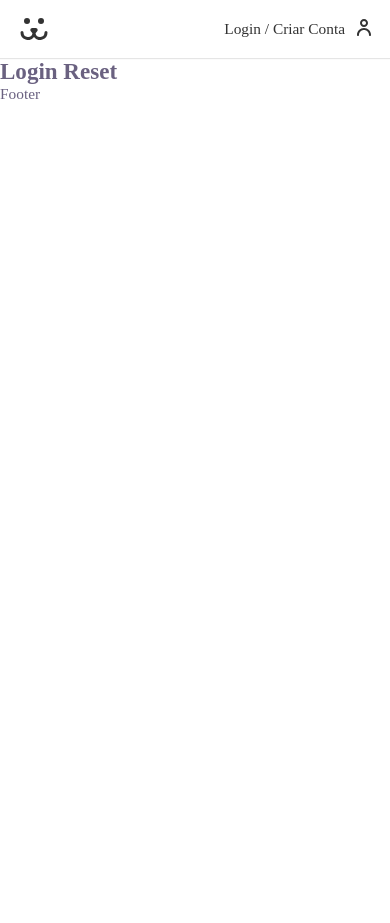
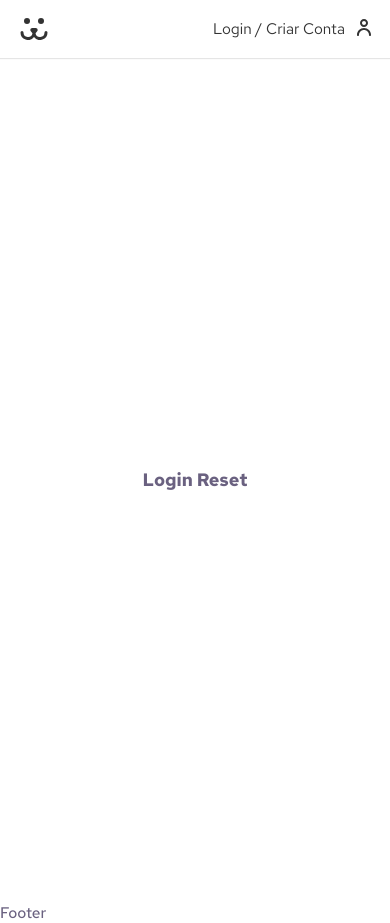
Before and after one commit to falaigor/social-dogs, a React (Create React App) app: page /login/reset in a window 390 px wide. Before the commit the page ends 844 px from the top, so only its background shows below. Built offline with nearby package versions, Linux system fonts and the light colour scheme; the HTML template or start-up script is replaced by a standard one.

Commit message:
CSS Page Login

```diff
--- a/public/index.html
+++ b/public/index.html
@@ -3,11 +3,13 @@
 
 <head>
   <meta charset="utf-8" />
-  <link rel="icon" href="%PUBLIC_URL%/favicon.ico" />
   <meta name="viewport" content="width=device-width, initial-scale=1" />
   <meta name="theme-color" content="#000000" />
   <meta name="description" content="Web site created using create-react-app" />
   <title>Social Dogs</title>
+
+  <link rel="preconnect" href="https://fonts.gstatic.com">
+  <link href="https://fonts.googleapis.com/css2?family=Red+Hat+Text:wght@400;500;700&display=swap" rel="stylesheet">
 </head>
 
 <body>
--- a/src/components/Header/Header.module.css
+++ b/src/components/Header/Header.module.css
@@ -22,6 +22,7 @@
   color: var(--color-text-in-primary);
   display: inline-flex;
   align-items: center;
+  font-weight: 400;
 }
 
 .login::after {
--- /dev/null
+++ b/src/components/Helper/Error.js
@@ -0,0 +1,10 @@
+import React from 'react';
+
+const Error = ({ error }) => {
+  if (!error) return null;
+  return (
+    <p style={{ color: 'var(--color-error)', margin: '1rem 0' }}>{error}</p>
+  );
+};
+
+export default Error;
--- a/src/global.css
+++ b/src/global.css
@@ -12,7 +12,6 @@
   --color-button-text: #ffffff;
   --color-box-base: #ffffff;
   --color-box-footer: #fafafc;
-
 
   --color-error: #f31;
 
@@ -35,7 +34,7 @@ body,
 input,
 button,
 textarea {
-  font: 500 1.6rem Montserrat;
+  font: 500 1.6rem 'Red Hat Text', sans-serif;
   color: var(--color-text-base);
 }
 
@@ -68,6 +67,41 @@ input, button {
   margin: 0 auto;
 }
 
+.title{
+  line-height: 1;
+  font-size: 3.6rem;
+  margin: 1rem 0;
+  position: relative;
+  z-index: 1;
+  color: var(--color-text-in-primary);
+}
+
+.title::after {
+  content: '';
+  display: block;
+  width: 2rem;
+  height: 2rem;
+  background: var(--color-primary);
+  position: absolute;
+  bottom: 0px;
+  left: -5px;
+  border-radius: 0.4rem;
+  z-index: -1;
+}
+
+.animeLeft {
+  opacity: 0;
+  transform: translateX(-20px);
+  animation: animeLeft .3s forwards;
+}
+
+@keyframes animeLeft {
+  to {
+    opacity: 1;
+    transform: initial;
+  }
+}
+
 @media (min-width: 700px) {
   :root {
     font-size: 62.5%;
--- a/src/loginRoutes.js
+++ /dev/null
@@ -1,24 +0,0 @@
-import React, { useContext } from 'react';
-import { Routes as Router, Route, Navigate } from 'react-router-dom';
-
-import Login from './pages/Login';
-import LoginCreate from './pages/LoginCreate';
-import LoginPasswordLost from './pages/LoginPasswordLost';
-import LoginReset from './pages/LoginReset';
-import { UserContext } from './UserContext';
-
-function LoginRoutes() {
-  const { login } = useContext(UserContext);
-
-  if (login === true) return <Navigate to="/conta" />;
-  return (
-    <Router>
-      <Route path="/" element={<Login />} />
-      <Route path="create" element={<LoginCreate />} />
-      <Route path="password" element={<LoginPasswordLost />} />
-      <Route path="reset" element={<LoginReset />} />
-    </Router>
-  );
-}
-
-export default LoginRoutes;
--- a/src/pages/Login/Login.module.css
+++ b/src/pages/Login/Login.module.css
@@ -0,0 +1,32 @@
+.login{
+  display: grid;
+  grid-template-columns: 1fr 1fr;
+  min-height: 100vh;
+  gap: 2.4rem;
+}
+
+.login::before {
+  content: '';
+  display: block;
+  background: url('../../images/login.jpg') no-repeat center center;
+  background-size: cover;
+}
+
+.forms {
+  width: 100%;
+  display: flex;
+  align-items: center;
+}
+
+@media (max-width: 60rem){
+  .login{
+    grid-template-columns: 1fr;
+  }
+  .login::before{
+    display: none;
+  }
+  .forms {
+    max-width: 100%;
+    justify-content: center;
+  }
+}
--- a/src/pages/Login/index.js
+++ b/src/pages/Login/index.js
@@ -1,45 +1,30 @@
 import React, { useContext } from 'react';
-import { Link } from 'react-router-dom';
-
-import Button from '../../utils/Button';
-import Input from '../../utils/Input';
+import { Routes as Router, Route, Navigate } from 'react-router-dom';
 
 import styles from './Login.module.css';
-import useForm from '../../Hooks/useForm';
+
+import LoginForm from '../LoginForm';
+import LoginCreate from '../LoginCreate';
+import LoginPasswordLost from '../LoginPasswordLost';
+import LoginReset from '../LoginReset';
 import { UserContext } from '../../UserContext';
 
-const Login = () => {
-  const username = useForm();
-  const password = useForm();
+function Login() {
+  const { login } = useContext(UserContext);
 
-  const { userLogin, error, loading } = useContext(UserContext);
-
-  async function handleSubmit(event) {
-    event.preventDefault();
-
-    if (username.validate() && password.validate()) {
-      userLogin(username.value, password.value);
-    }
-  }
-
+  if (login === true) return <Navigate to="/account" />;
   return (
-    <section className={styles.section}>
-      <h1>Login</h1>
-      <form onSubmit={handleSubmit}>
-        <Input label="Usuário" type="text" name="username" {...username} />
-
-        <Input label="Senha" type="password" name="password" {...password} />
-        {loading ? (
-          <Button disabled>Entrando...</Button>
-        ) : (
-          <Button>Entrar</Button>
-        )}
-
-        {error && <p>{error}</p>}
-      </form>
-      Não tem uma conta? <Link to="/login/create">Cadastre-se</Link>
+    <section className={styles.login}>
+      <div className={styles.forms}>
+        <Router>
+          <Route path="/" element={<LoginForm />} />
+          <Route path="create" element={<LoginCreate />} />
+          <Route path="password" element={<LoginPasswordLost />} />
+          <Route path="reset" element={<LoginReset />} />
+        </Router>
+      </div>
     </section>
   );
-};
+}
 
 export default Login;
--- a/src/pages/LoginCreate/index.js
+++ b/src/pages/LoginCreate/index.js
@@ -3,7 +3,7 @@ import styles from './LoginCreate.module.css';
 
 const LoginCreate = () => {
   return (
-    <section>
+    <section className={styles.section}>
       <h1>Login Creat</h1>
     </section>
   );
--- /dev/null
+++ b/src/pages/LoginForm/LoginForm.module.css
@@ -0,0 +1,45 @@
+.section{
+
+}
+.form{
+  margin-bottom: 2.4rem;
+}
+
+.reset {
+  display: inline-block;
+  color: #666;
+  padding: 0.9rem 0;
+  line-height: 1;
+}
+
+.reset::after{
+  content: '';
+  height: 2px;
+  width: 100%;
+  background: currentColor;
+  display: block;
+}
+
+.register {
+  margin-top: 4.4rem;
+}
+
+.register p{
+  margin-top: 2.4rem;
+  margin-bottom: 2.4rem;
+  font-weight: 400;
+}
+
+.subtitle{
+  line-height: 1;
+  font-size: 2.4rem;
+}
+
+.subtitle::after{
+  content: '';
+  display: block;
+  background: #ddd;
+  height: 0.7rem;
+  width: 3.8rem;
+  border-radius: 0.4rem;
+}
--- /dev/null
+++ b/src/pages/LoginForm/index.js
@@ -0,0 +1,54 @@
+import React, { useContext } from 'react';
+import { Link } from 'react-router-dom';
+
+import Button from '../../utils/Button';
+import Input from '../../utils/Input';
+
+import styles from './LoginForm.module.css';
+import stylesBtn from '../../utils/Button/Button.module.css';
+import useForm from '../../Hooks/useForm';
+import { UserContext } from '../../UserContext';
+import Error from '../../components/Helper/Error';
+
+const LoginForm = () => {
+  const username = useForm();
+  const password = useForm();
+
+  const { userLogin, error, loading } = useContext(UserContext);
+
+  async function handleSubmit(event) {
+    event.preventDefault();
+
+    if (username.validate() && password.validate()) {
+      userLogin(username.value, password.value);
+    }
+  }
+
+  return (
+    <section className={`animeLeft ${styles.section}`}>
+      <h1 className="title">Login</h1>
+      <form className={styles.form} onSubmit={handleSubmit}>
+        <Input label="Usuário" type="text" name="username" {...username} />
+        <Input label="Senha" type="password" name="password" {...password} />
+        {loading ? (
+          <Button disabled>Entrando...</Button>
+        ) : (
+          <Button>Entrar</Button>
+        )}
+        <Error error={error} />
+      </form>
+      <Link className={styles.reset} to="/login/reset">
+        Perdeu a senha?
+      </Link>
+      <div className={styles.register}>
+        <h2 className={styles.subtitle}>Cadastre-se</h2>
+        <p>Ainda não possui conta? Cadastre-se no site</p>
+      </div>
+      <Link className={stylesBtn.button} to="/login/create">
+        Cadastre-se
+      </Link>
+    </section>
+  );
+};
+
+export default LoginForm;
--- a/src/routes.js
+++ b/src/routes.js
@@ -4,7 +4,7 @@ import { BrowserRouter, Routes as Router, Route } from 'react-router-dom';
 import Footer from './components/Footer/';
 import Header from './components/Header/';
 import Home from './pages/Home/';
-import LoginRoutes from './loginRoutes';
+import Login from './pages/Login';
 import { UserStorage } from './UserContext';
 
 function Routes() {
@@ -15,7 +15,7 @@ function Routes() {
 
         <Router>
           <Route path="/" element={<Home />} />
-          <Route path="login/*" element={<LoginRoutes />} />
+          <Route path="login/*" element={<Login />} />
         </Router>
 
         <Footer />
```
Also changed, not shown: 1 other file (tests, documents, lock files or other folders).
